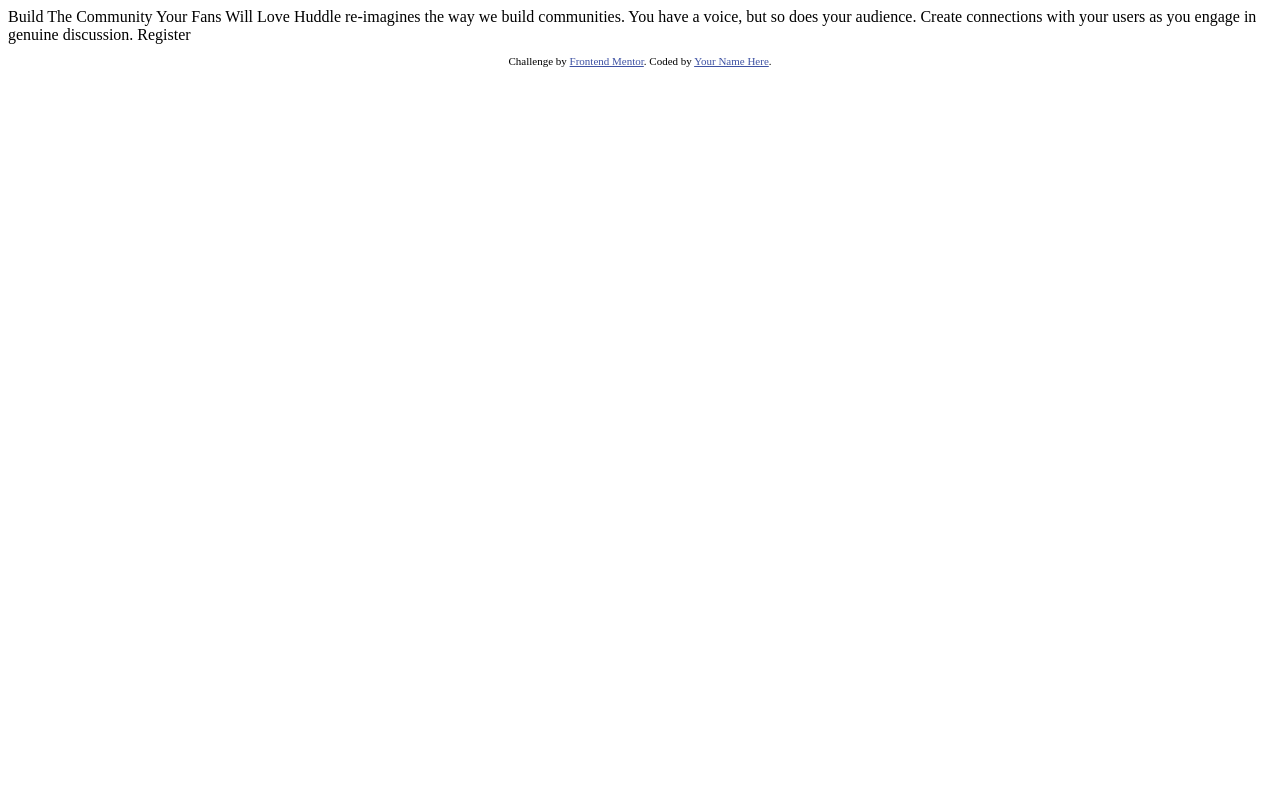
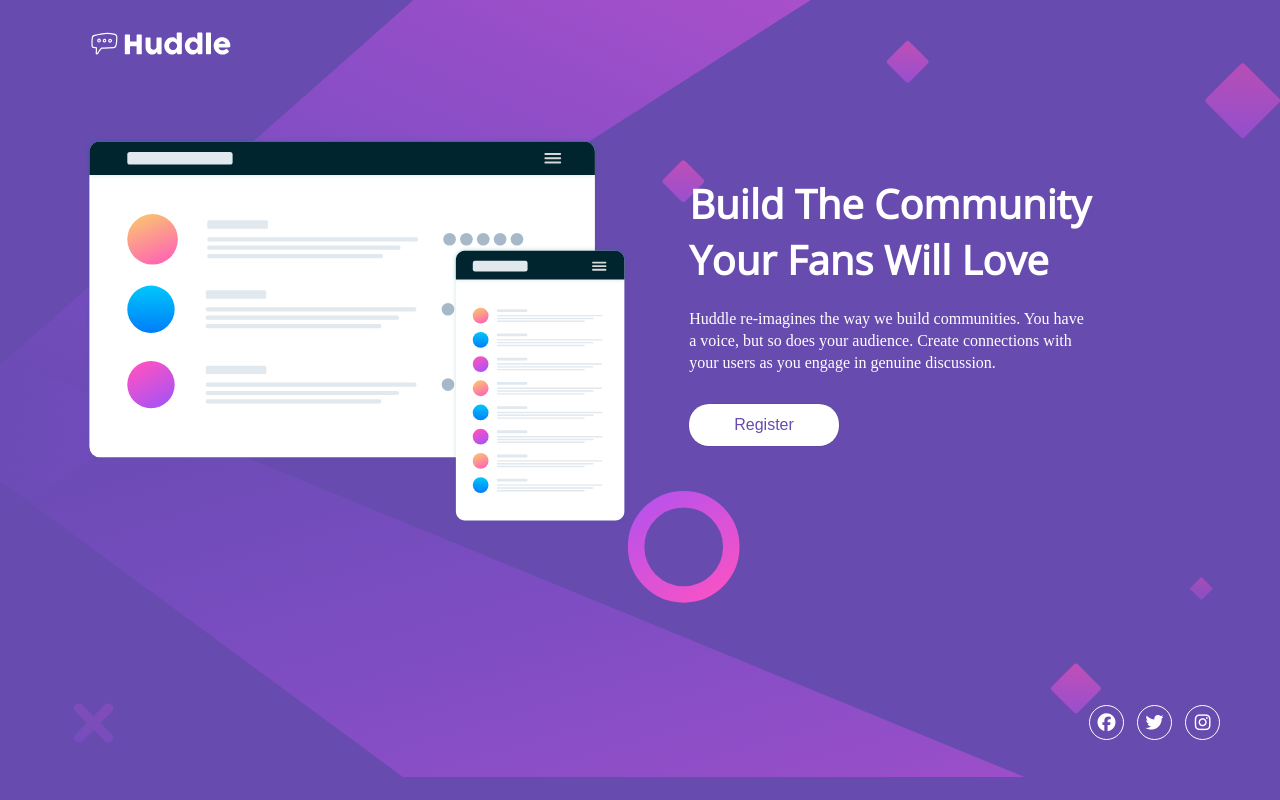
Before and after one commit to AhmedAbdalazeem49/huddle-landing-page-with-single-introductory-section-master, a plain HTML site: page index.html in a window 1280 px wide. Drawn offline with nearby package versions, Linux system fonts and the light colour scheme.

Commit message:
Code Added

```diff
--- /dev/null
+++ b/css/style.css
@@ -0,0 +1,136 @@
+* {
+  box-sizing: border-box;
+  margin: 0;
+  padding: 0;
+}
+
+:root {
+  --violet: hsl(257, 40%, 49%);
+  --soft-magenta: hsl(300, 69%, 71%);
+  --open-sans: 'Open Sans', sans-serif;
+  --poppins: 'Poppins', sans-serif;
+}
+
+body {
+  background-color: var(--violet);
+  background-image: url(../images/bg-desktop.svg);
+  object-fit: cover;
+  background-size: cover;
+  background-repeat: no-repeat;
+}
+
+main {
+  width: 90%;
+  margin: 5px auto;
+  padding: 20px;
+}
+
+main header {
+  width: 100%;
+}
+
+main header img {
+  width: 150px;
+}
+
+main section {
+  display: flex;
+  margin-top: 70px;
+  justify-content: space-between;
+}
+
+main section .image {
+  width: 50%;
+  margin-right: 20px;
+}
+
+main section .image img {
+  width: 100%;
+}
+
+main section .text {
+  width: 50%;
+  padding: 40px;
+  color: #fff;
+}
+
+.text h3 {
+  font-size: 40px;
+  font-weight: bold;
+  line-height: 1.4;
+  font-family: var(--open-sans);
+  margin-bottom: 20px;
+}
+
+.text p {
+  line-height: 22px;
+  max-width: 400px;
+  margin-bottom: 30px;
+}
+
+button {
+  border: none;
+  outline: none;
+  background-color: #fff;
+  color: var(--violet);
+  font-size: 16px;
+  padding: 12px 45px;
+  border-radius: 20px;
+  box-shadow: 0 0 1px #00000072;
+  transition: 0.5s;
+}
+
+button:hover {
+  background-color: var(--soft-magenta);
+  color: #fff;
+}
+
+div.icons {
+  position: absolute;
+  right: 60px;
+  bottom: 60px;
+  display: flex;
+  gap: 13px;
+}
+
+.icons .icon {
+  width: 35px;
+  height: 35px;
+  border: 1px solid #fff;
+  border-radius: 50%;
+  color: #fff;
+  display: flex;
+  justify-content: center;
+  align-items: center;
+  font-size: 18px;
+  transition: 0.5s;
+}
+
+.icon:hover {
+  border-color: var(--soft-magenta);
+  color: var(--soft-magenta);
+}
+
+@media only screen and (max-width:670px) {
+  body {
+    background-image: url(../images/bg-mobile.svg);
+  }
+  main section {
+    flex-direction: column;
+  }
+
+  main section .image {
+    width: 100%;
+  }
+
+  main section .text {
+    width: 100%;
+    text-align: center;
+  }
+
+  div.icons {
+    position: absolute;
+    bottom: -150px;
+    right: 250px;
+  }
+}
--- a/index.html
+++ b/index.html
@@ -1,33 +1,87 @@
 <!DOCTYPE html>
 <html lang="en">
-<head>
-  <meta charset="UTF-8">
-  <meta name="viewport" content="width=device-width, initial-scale=1.0"> <!-- displays site properly based on user's device -->
+  <head>
+    <meta charset="UTF-8" />
+    <meta name="viewport" content="width=device-width, initial-scale=1.0" />
+    <!-- displays site properly based on user's device -->
 
-  <link rel="icon" type="image/png" sizes="32x32" href="./images/favicon-32x32.png">
+    <link
+      rel="icon"
+      type="image/png"
+      sizes="32x32"
+      href="./images/favicon-32x32.png"
+    />
 
-  <title>Frontend Mentor | Huddle landing page with single introductory section</title>
+    <title>
+      Frontend Mentor | Huddle landing page with single introductory section
+    </title>
 
-  <!-- Feel free to remove these styles or customise in your own stylesheet 👍 -->
-  <style>
-    .attribution { font-size: 11px; text-align: center; }
-    .attribution a { color: hsl(228, 45%, 44%); }
-  </style>
-</head>
-<body>
+    <!-- CSS Link -->
+    <link rel="stylesheet" href="css/style.css" />
 
-  Build The Community Your Fans Will Love
+    <!-- Google Fonts Link -->
+    <link rel="preconnect" href="https://fonts.googleapis.com" />
+    <link rel="preconnect" href="https://fonts.gstatic.com" crossorigin />
+    <link
+      href="https://fonts.googleapis.com/css2?family=Open+Sans&family=Poppins:wght@400;600&display=swap"
+      rel="stylesheet"
+    />
 
-  Huddle re-imagines the way we build communities. You have a voice, but so does your audience.
-  Create connections with your users as you engage in genuine discussion.
+    <!-- FontAwesome Library -->
+    <script
+      src="https://kit.fontawesome.com/5ef60b71ad.js"
+      crossorigin="anonymous"
+    ></script>
 
-  Register
+    <!-- Feel free to remove these styles or customise in your own stylesheet 👍
+    <style>
+      .attribution {
+        font-size: 11px;
+        text-align: center;
+      }
+      .attribution a {
+        color: hsl(228, 45%, 44%);
+      }
+    </style> -->
+  </head>
+  <body>
+    <main>
+      <header>
+        <img src="images/logo.svg" alt="" />
+      </header>
+      <section>
+        <div class="image">
+          <img src="images/illustration-mockups.svg" alt="" />
+        </div>
+        <div class="text">
+          <h3>
+            Build The Community <br />
+            Your Fans Will Love
+          </h3>
+          <p>
+            Huddle re-imagines the way we build communities. You have a voice,
+            but so does your audience. Create connections with your users as you
+            engage in genuine discussion.
+          </p>
+          <button>Register</button>
+        </div>
+      </section>
+      <div class="icons">
+        <div class="icon">
+          <i class="fa-brands fa-facebook"></i>
+        </div>
+        <div class="icon"><i class="fa-brands fa-twitter"></i></div>
+        <div class="icon"><i class="fa-brands fa-instagram"></i></div>
+      </div>
+    </main>
 
-  <footer>
-    <p class="attribution">
-      Challenge by <a href="https://www.frontendmentor.io?ref=challenge" target="_blank">Frontend Mentor</a>.
-      Coded by <a href="#">Your Name Here</a>.
-    </p>
-  </footer>
-</body>
+    <!-- <footer>
+      <p class="attribution">
+        Challenge by
+        <a href="https://www.frontendmentor.io?ref=challenge" target="_blank"
+          >Frontend Mentor</a
+        >. Coded by <a href="#">Your Name Here</a>.
+      </p>
+    </footer> -->
+  </body>
 </html>
```
